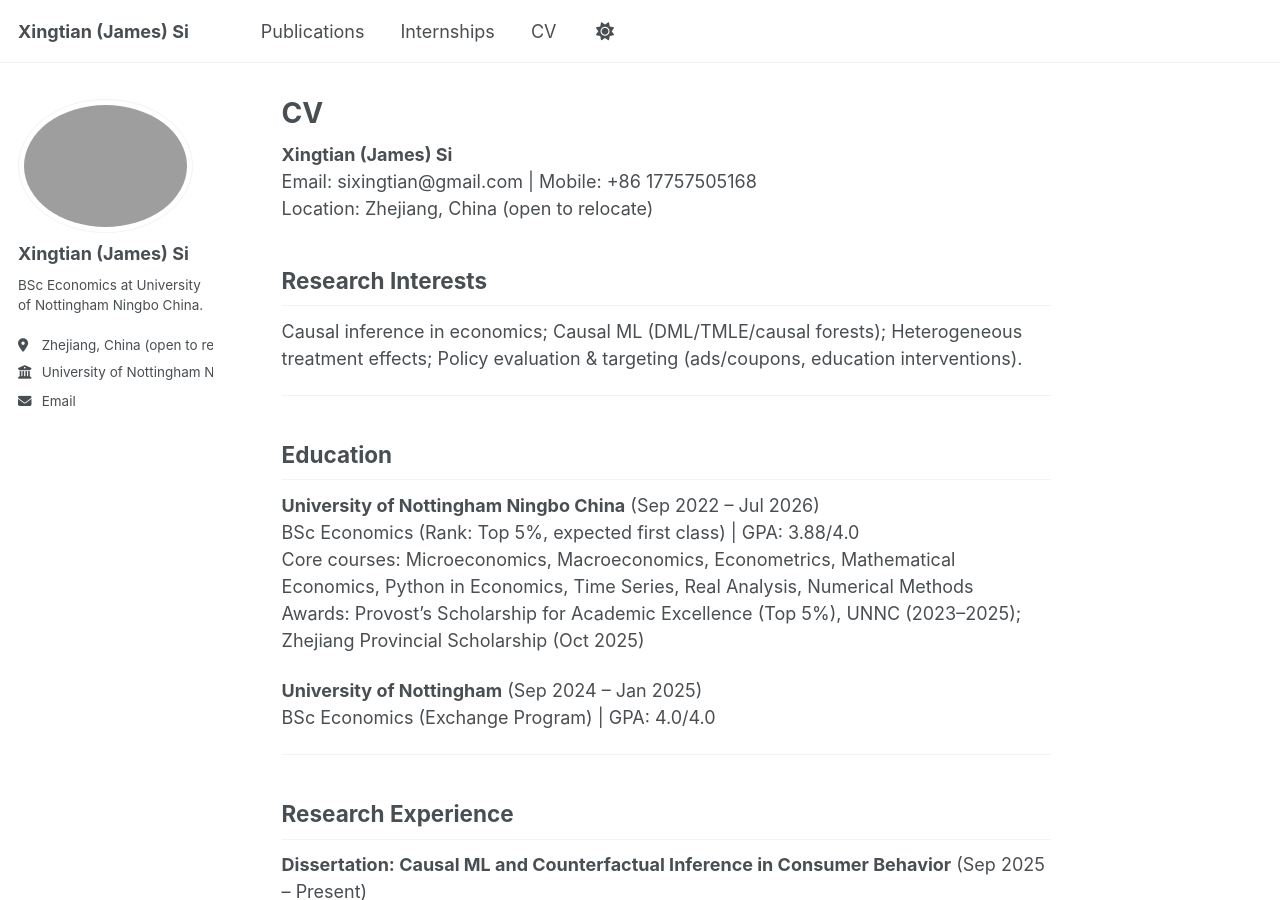
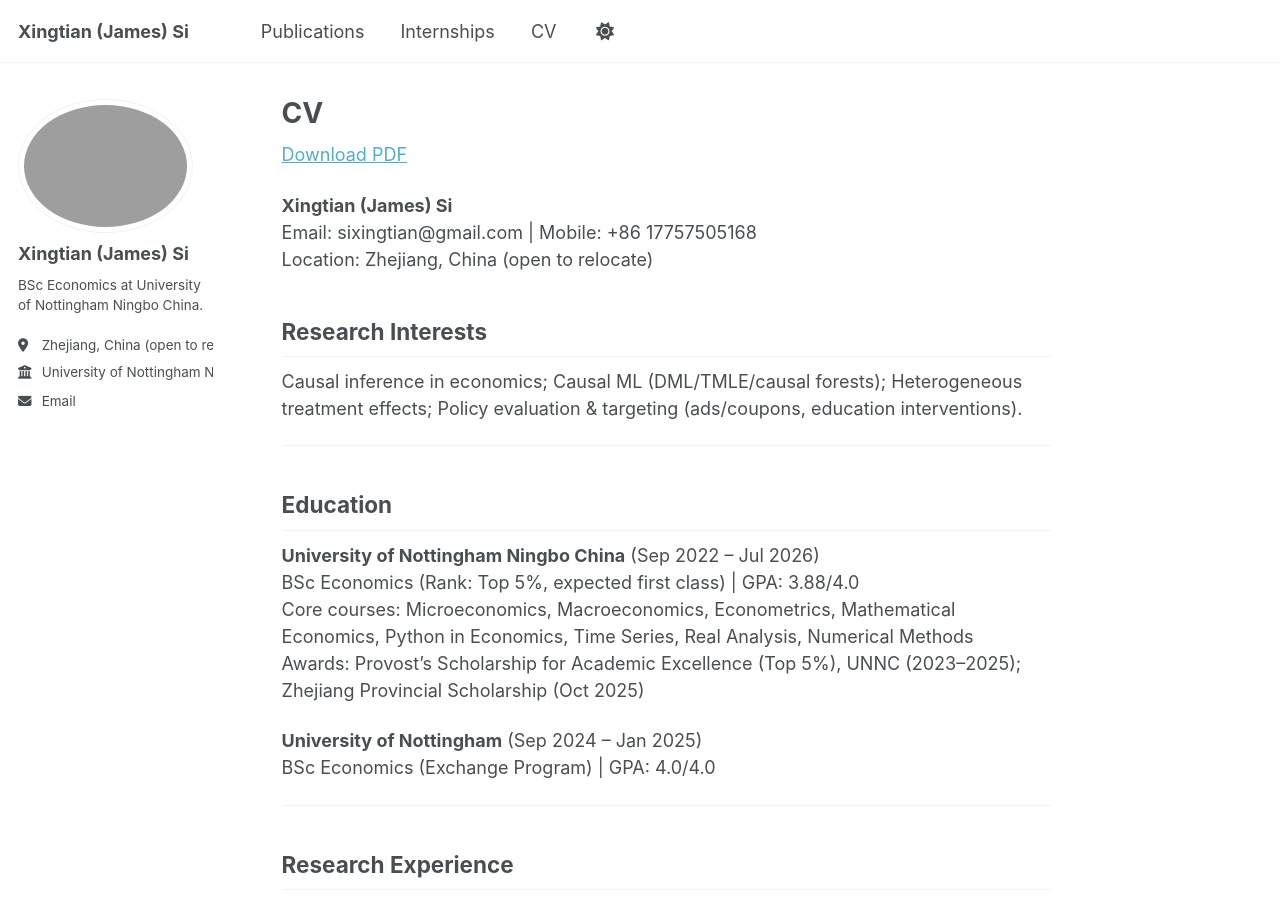
Before and after one commit to sixingtian/sixingtian.github.io, a Jekyll site: the page built from _pages/cv.md, in a window 1280 px wide and 900 px high. Built offline with Jekyll 4.4.1, drawn with Linux system fonts in a browser that asks for light colours; a script bundle is joined from its source files by our own code; library files that are not in the unit come from our copies.

Commit message:
Update cv.md

```diff
--- a/_pages/cv.md
+++ b/_pages/cv.md
@@ -3,6 +3,8 @@
 permalink: /cv/
 author_profile: true
 ---
+
+[Download PDF](/files/Xingtian Si.pdf)
 
 **Xingtian (James) Si**
 Email: sixingtian@gmail.com | Mobile: +86 17757505168
```
